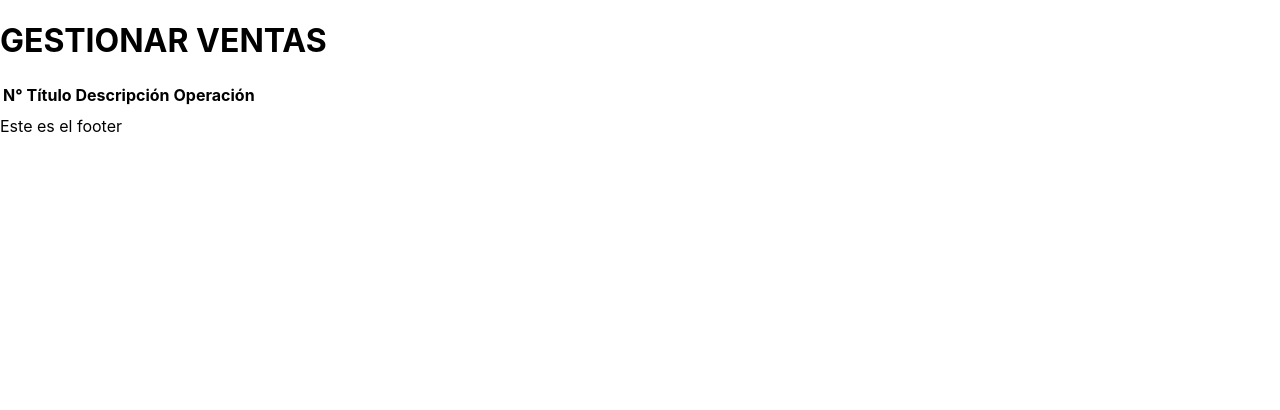
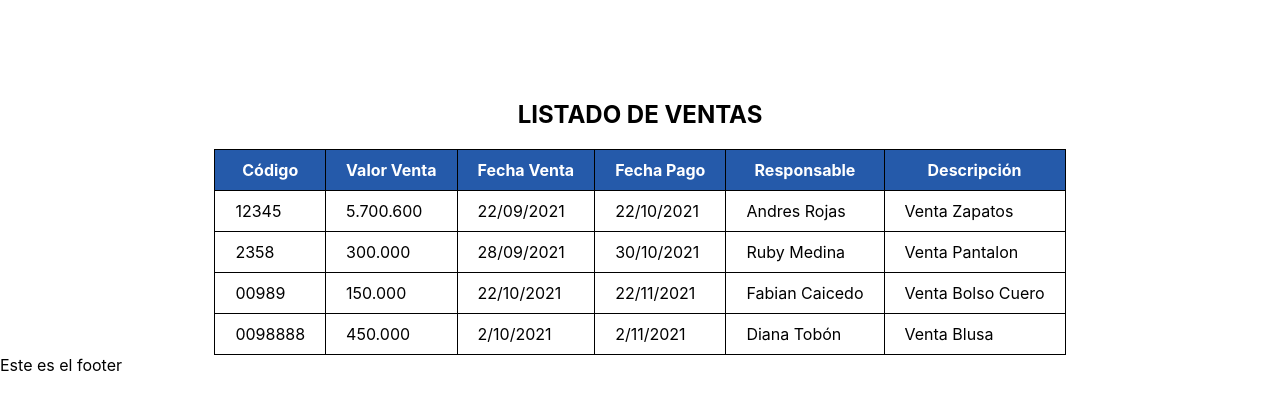
Before and after one commit to equipo-turing/proyectomisiontic, a React (Create React App) app: page / in a window 1280 px wide. Shown: the top 410 px of the page. Built offline with nearby package versions, Linux system fonts and the light colour scheme.

Commit message:
tabla para listar ventas realizada

```diff
--- a/src/App.jsx
+++ b/src/App.jsx
@@ -5,7 +5,7 @@ import AnadirVendedor from 'pages/anadirVendedor';
 import Actualizarvendedor from 'pages/actualizarvendedor';
 
 import { BrowserRouter as Router, Switch, Route } from 'react-router-dom';
-import 'styles/index.css';
+
 
 
 
--- a/src/layouts/Layout.jsx
+++ b/src/layouts/Layout.jsx
@@ -1,7 +1,7 @@
 import MenuLateral from 'components/menuLateral';
 import Footer from 'components/Footer';
 import React from 'react';
-import 'styles/index.css';
+
 
 
 
--- a/src/pages/index.jsx
+++ b/src/pages/index.jsx
@@ -1,27 +1,57 @@
 //La gestion de ventas será nuestro pagina de inicio o index
-import 'styles/index.css';
+import 'styles/estiloIndex.css';
 
 const Index =()=>{
     return(
-        <>
-        <div className="contenedorTablaVentas">
-            <h1>GESTIONAR VENTAS</h1>
+        <section>
+            <h1 className="tituloGestionarVenta">LISTADO DE VENTAS</h1>
+            <div className="contenedorImgCrearVenta">
+
+            </div>
+            <div className="contenedorTablaVentas">
             <table>
-
-                <thead>
+                <thead className="encabezadoTablaVentas">
                     <tr>
-                        <th>N°</th>
-                        <th>Título</th>
+                        <th>Código</th>
+                        <th>Valor Venta</th>
+                        <th>Fecha Venta</th>
+                        <th>Fecha Pago</th>
+                        <th>Responsable</th>
                         <th>Descripción</th>
-                        <th>Operación</th>
                     </tr>
                 </thead>
                 <tbody>
                     <tr>
-                        <td></td>
+                        <td>12345</td>
+                        <td>5.700.600</td>
+                        <td>22/09/2021</td>
+                        <td>22/10/2021</td>
+                        <td>Andres Rojas</td>
+                        <td>Venta Zapatos</td>
                     </tr>
                     <tr>
-                        <td></td>
+                        <td>2358</td>
+                        <td>300.000</td>
+                        <td>28/09/2021</td>
+                        <td>30/10/2021</td>
+                        <td>Ruby Medina</td>
+                        <td>Venta Pantalon</td>
+                    </tr>
+                    <tr>
+                        <td>00989</td>
+                        <td>150.000</td>
+                        <td>22/10/2021</td>
+                        <td>22/11/2021</td>
+                        <td>Fabian Caicedo</td>
+                        <td>Venta Bolso Cuero</td>
+                    </tr>
+                    <tr>
+                        <td>0098888</td>
+                        <td>450.000</td>
+                        <td>2/10/2021</td>
+                        <td>2/11/2021</td>
+                        <td>Diana Tobón</td>
+                        <td>Venta Blusa</td>
                     </tr>
 
                 </tbody>
@@ -29,8 +59,9 @@ const Index =()=>{
 
             </table>
 
-        </div>
-        </>
+            </div>
+
+        </section>
 
     );
 
--- /dev/null
+++ b/src/styles/estiloIndex.css
@@ -0,0 +1,27 @@
+/*aqui va el codigo css para ventas del proyecto*/
+.tituloGestionarVenta{
+    text-align: center;
+    margin-top: 100px;
+}
+.contenedorTablaVentas{
+    margin-top: 10px;
+
+
+}
+.contenedorTablaVentas > table{
+    margin-left: auto;
+    margin-right: auto;
+    border-collapse: collapse;
+
+}
+.encabezadoTablaVentas{
+    background-color:#255AAA;
+    color: white;
+}
+td,th{
+    border:1px solid black;
+    padding-left: 20px;
+    padding-right: 20px;
+    padding-top: 10px;
+    padding-bottom: 10px;
+}
--- a/src/styles/index.css
+++ /dev/null
@@ -1 +0,0 @@
-/*aqui va el codigo css para ventas del proyecto*/
```
